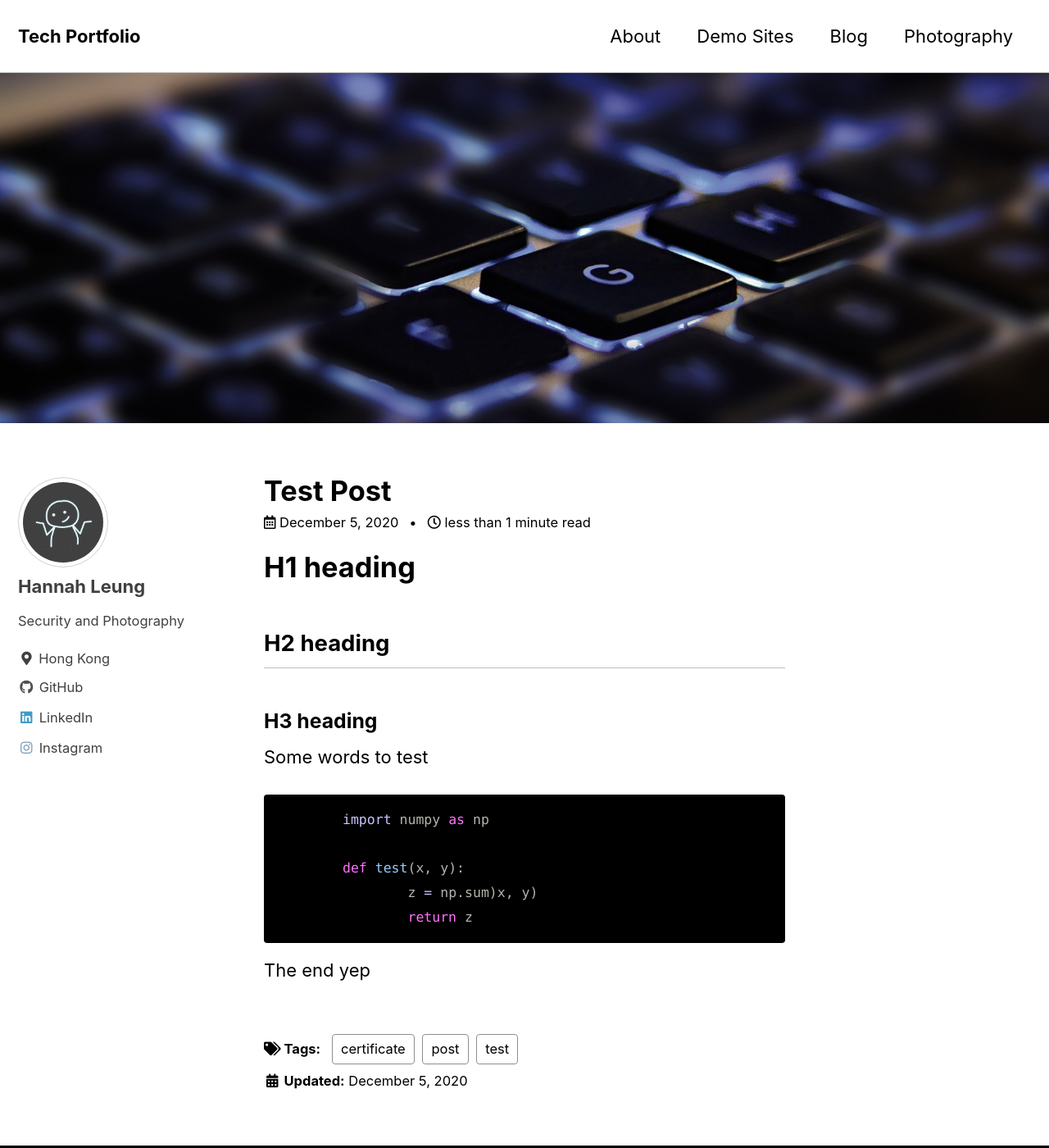
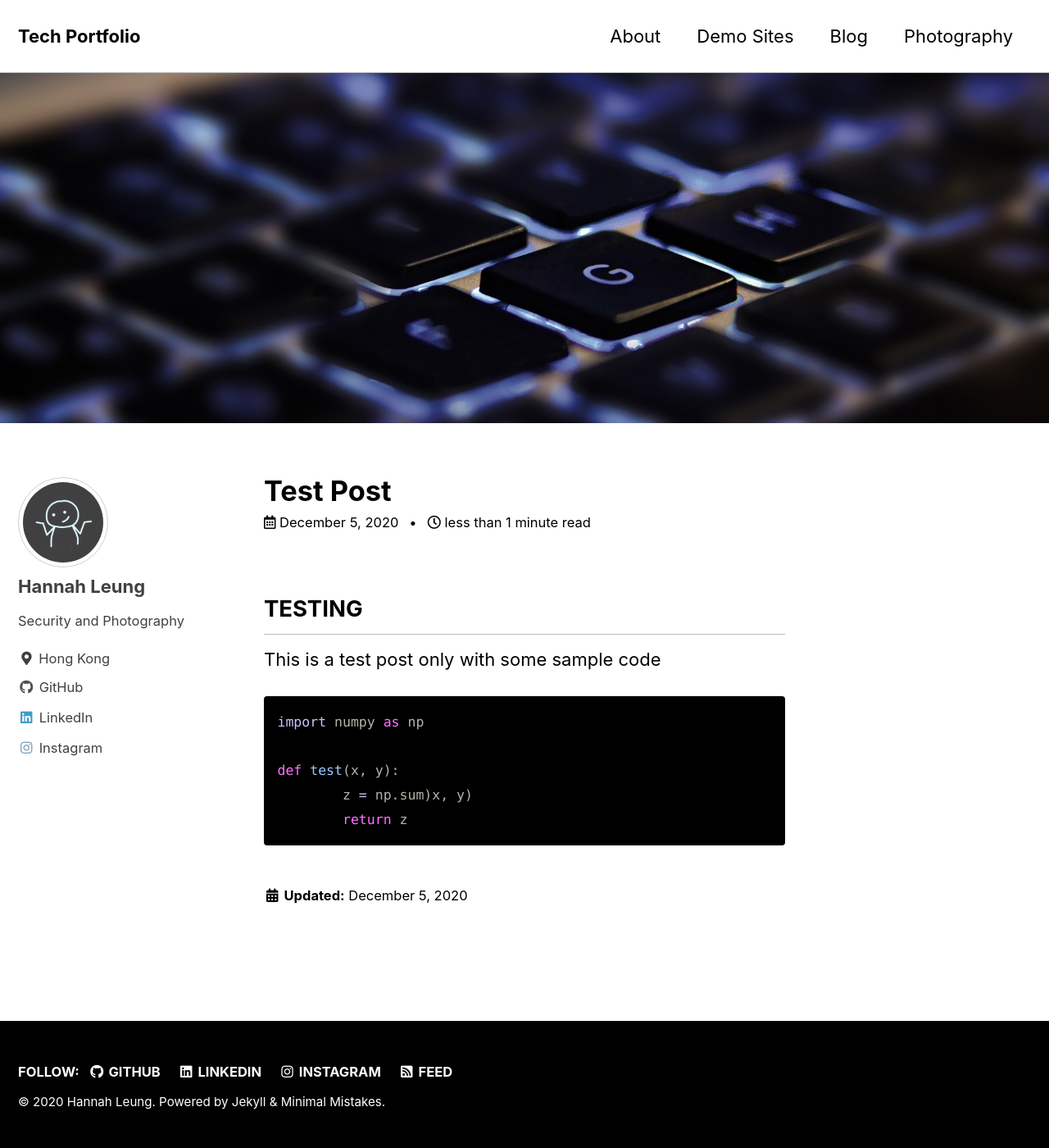
Before and after one commit to hhyleung/hhyleung.github.io, a Jekyll site: the page built from _posts/2020-12-05-test-post.md, in a window 1280 px wide and 1400 px high. Shown: the whole window at 82% size. Built offline with Jekyll 4.4.1, drawn with Linux system fonts in a browser that asks for light colours; cached includes are drawn as plain includes.

Commit message:
test post

````diff
--- a/_posts/2020-12-05-test-post.md
+++ b/_posts/2020-12-05-test-post.md
@@ -1,27 +1,19 @@
 ---
 title: "Test Post"
 date: 2020-12-05
-tags: [post, test, certificate]
 header:
   image: "/assets/images/home.jpg"
 excerpt: "Just a test post"
 ---
 
-# H1 heading
+## TESTING
 
-## H2 heading
-
-### H3 heading
-
-Some words to test
+This is a test  post only with some sample code
 
 ```python
-	import numpy as np
+import numpy as np
 
-	def test(x, y):
-		z = np.sum)x, y)
-		return z
+def test(x, y):
+	z = np.sum)x, y)
+	return z
 ```
-
-The end
-yep
````
